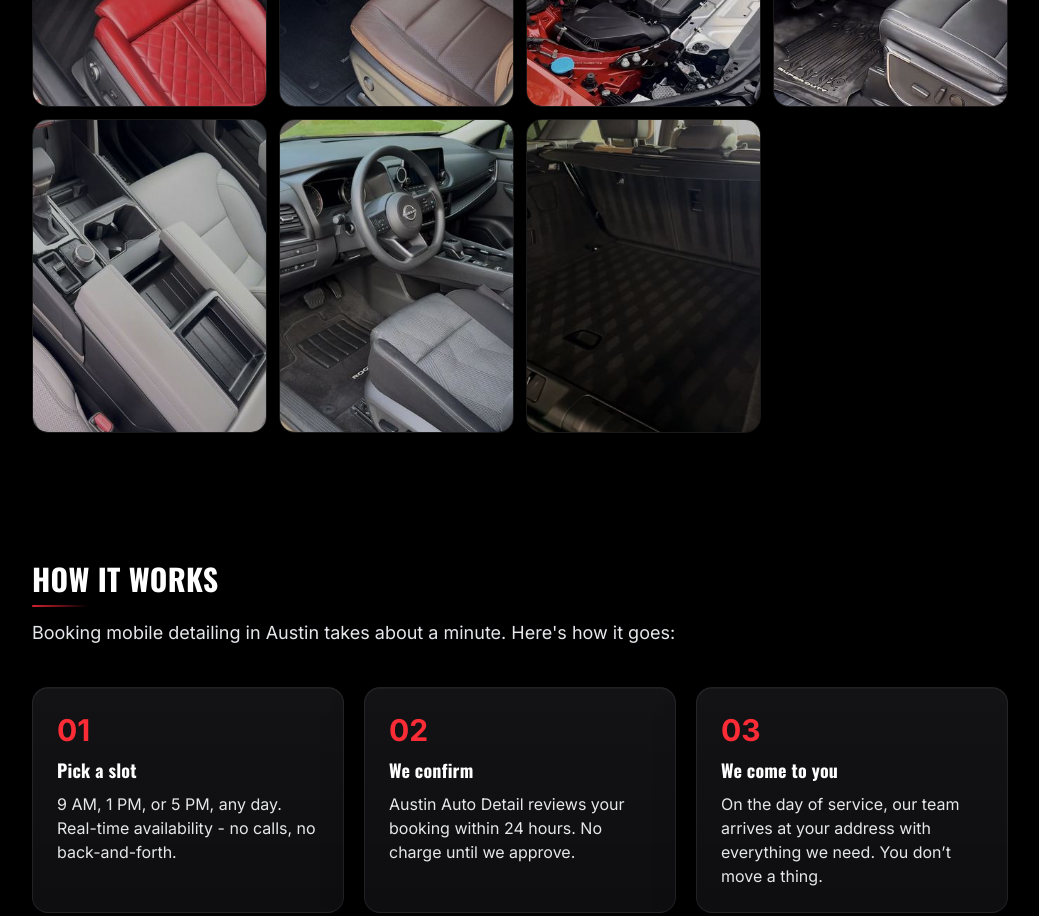
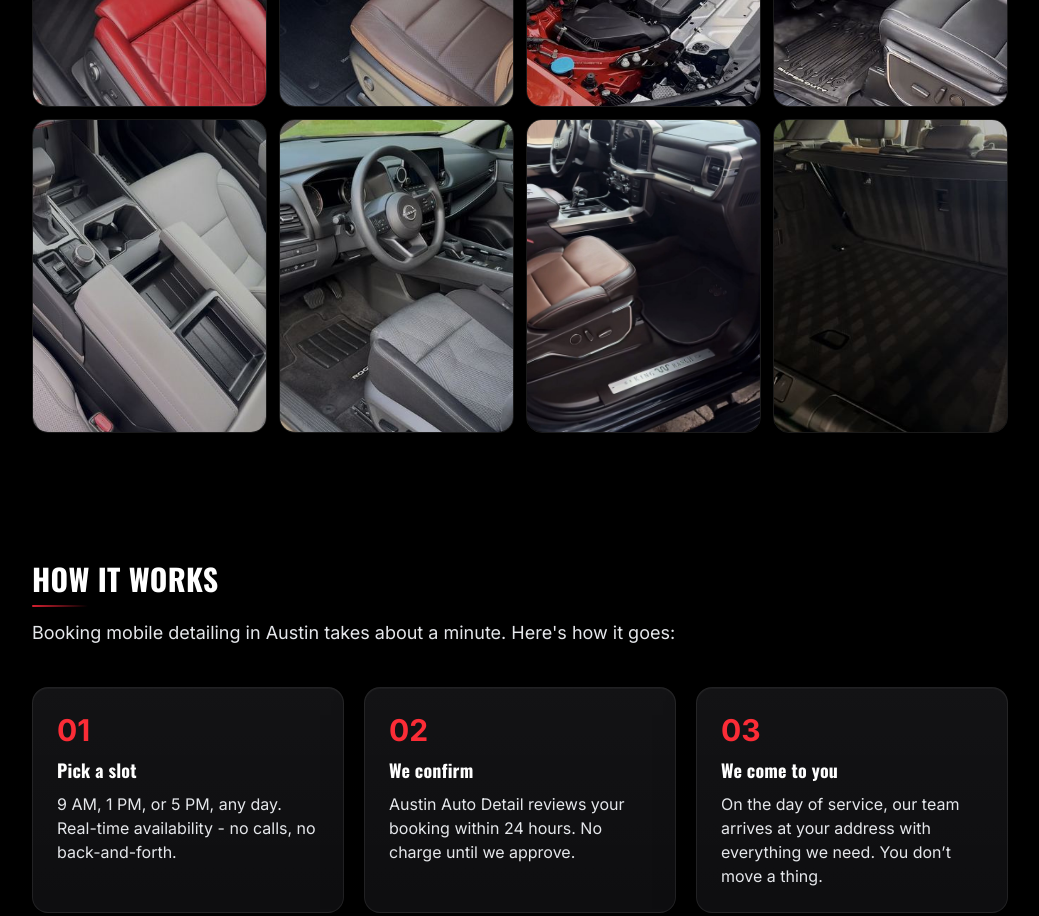
Before and after one commit to faddystorm2005/AAD, a Next.js app: page / in a window 1280 px wide. Shown: the part 2360-3276 px from the top of the page, without its empty margins (120-1159 px from the left). Built offline with nearby package versions, Linux system fonts and the light colour scheme; no server answers.

Commit message:
feat: add Ford F-150 King Ranch interior to Recent Work gallery

```diff
--- a/src/app/page.tsx
+++ b/src/app/page.tsx
@@ -673,5 +673,6 @@ const GALLERY = [
   { src: '/images/aad/gallery-ford-super-duty.jpg', alt: 'Ford Super Duty interior detailed by Austin Auto Detail' },
   { src: '/images/aad/gallery-toyota-tundra-console.jpg', alt: 'Toyota Tundra console area detailed by Austin Auto Detail' },
   { src: '/images/aad/gallery-nissan-rogue-interior.jpg', alt: 'Nissan Rogue interior detailed by Austin Auto Detail' },
+  { src: '/images/aad/gallery-ford-king-ranch.jpg', alt: 'Ford F-150 King Ranch interior detailed by Austin Auto Detail' },
   { src: '/images/aad/gallery-suv-cargo-area.jpg', alt: 'SUV cargo area cleaned by Austin Auto Detail' },
 ];
```
Also changed, not shown: public/images/aad/gallery-ford-king-ranch.jpg (added).
